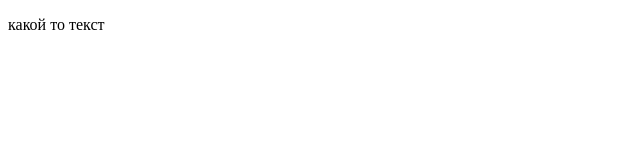
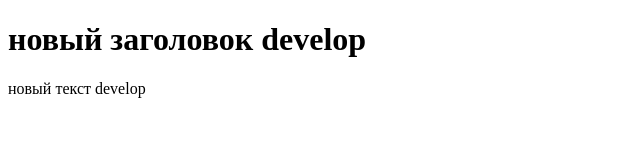
Before and after one commit to Bablax/test, a plain HTML site: page index.html in a window 1280 px wide. Shown: the whole page, without its empty margins (0-640 px from the left). Drawn offline with Linux system fonts and the light colour scheme.

Commit message:
commit develop2

```diff
--- a/index.html
+++ b/index.html
@@ -8,8 +8,11 @@
 </head>
 
 <body>
+  <h1>
+    новый заголовок develop
+  </h1>
   <p>
-    какой то текст
+    новый текст develop
   </p>
 </body>
 
```
